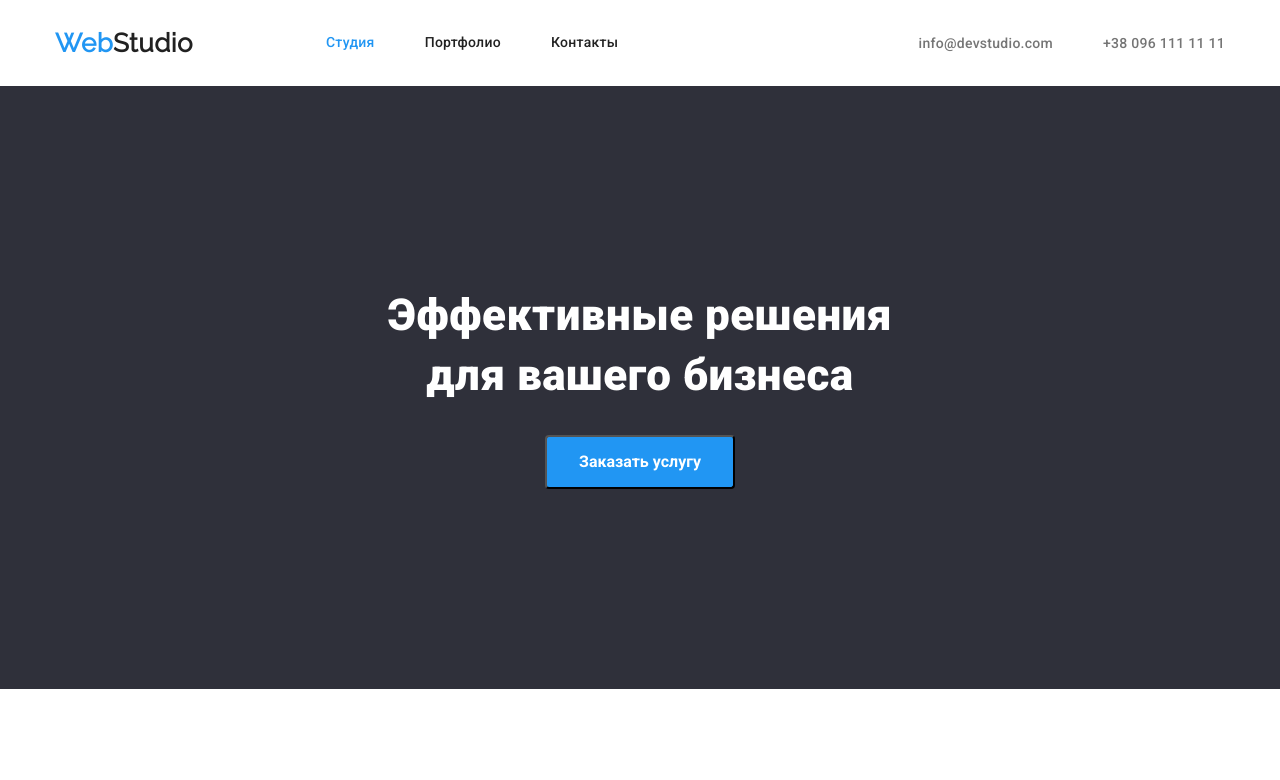
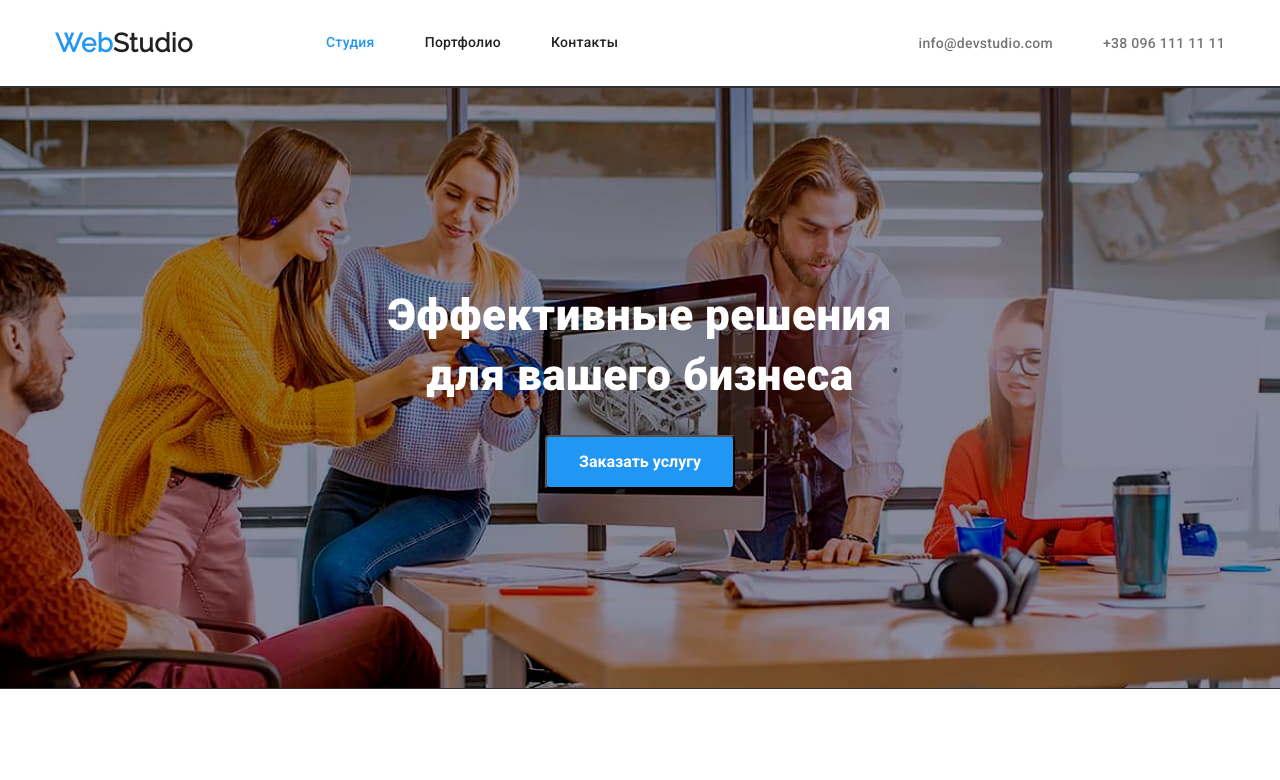
Before and after one commit to AnastasiaB24/goit-markup-hw-04, a plain HTML site: page index.html in a window 1280 px wide. Shown: the top 780 px of the page. Drawn offline with Linux system fonts and the light colour scheme.

Commit message:
сделалал многослойный фон для hero

```diff
--- a/css/style.css
+++ b/css/style.css
@@ -306,7 +306,11 @@ body {
   padding-bottom: 200px;
 
   background-color: var(--hero-color);
-  background-image: url();
+  background-image: url(../img/work.jpeg);
+  background: rgba(47, 48, 58, 0.4), rgba(47, 48, 58, 0.4);
+  background-repeat: no-repeat;
+  background-size: auto;
+  background-position: center;
 
   text-align: center;
 }
```
Also changed, not shown: img/Tehnokriak2.png (added), img/books2.jpeg (added), img/boxes2.jpeg (added), img/comp2.jpeg (added), img/game2.jpeg (added), img/labe2.jpeg (added), img/noute2.jpeg (added), img/prime2.png (added), img/seafood2.jpeg (added).
